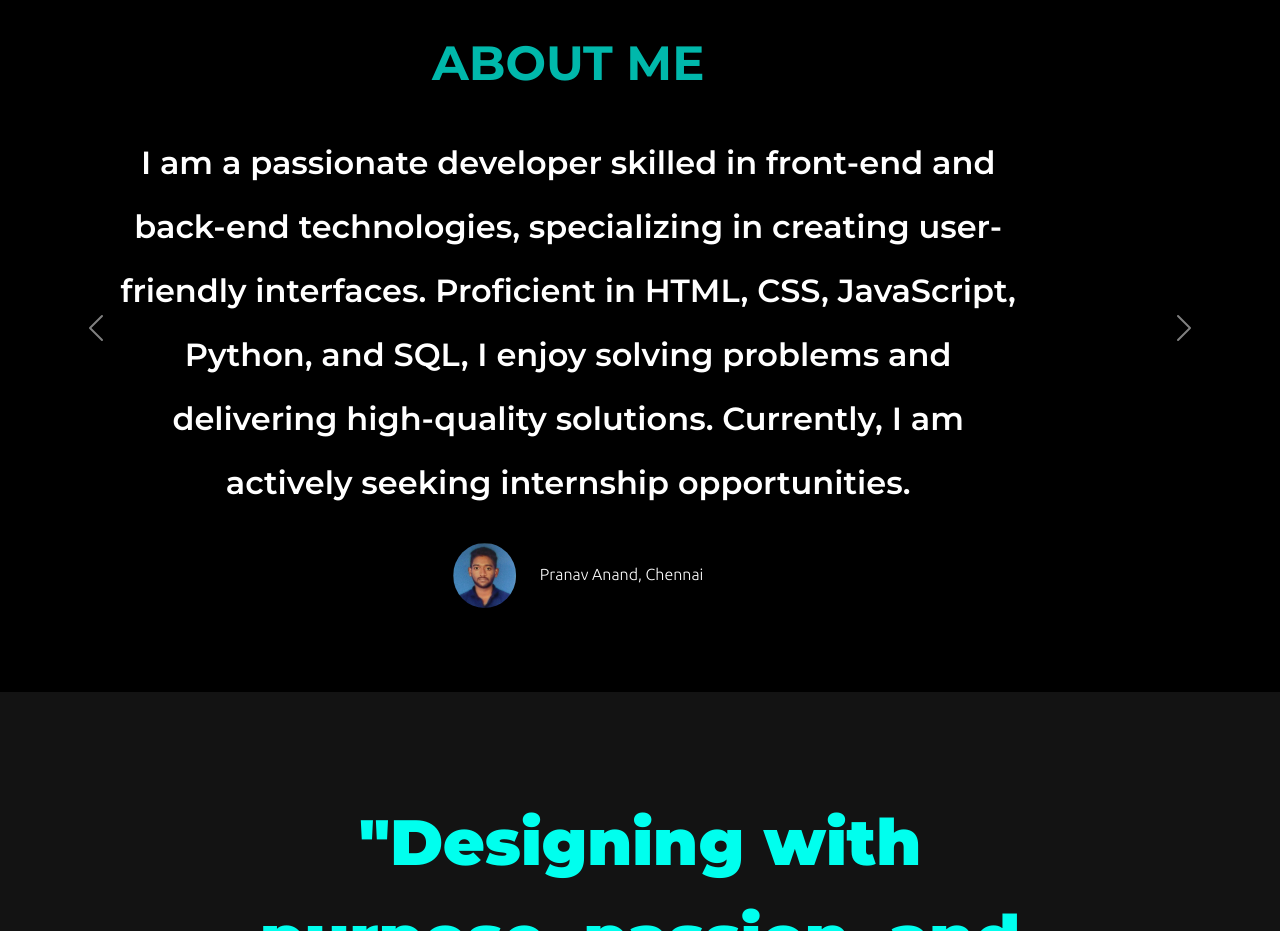
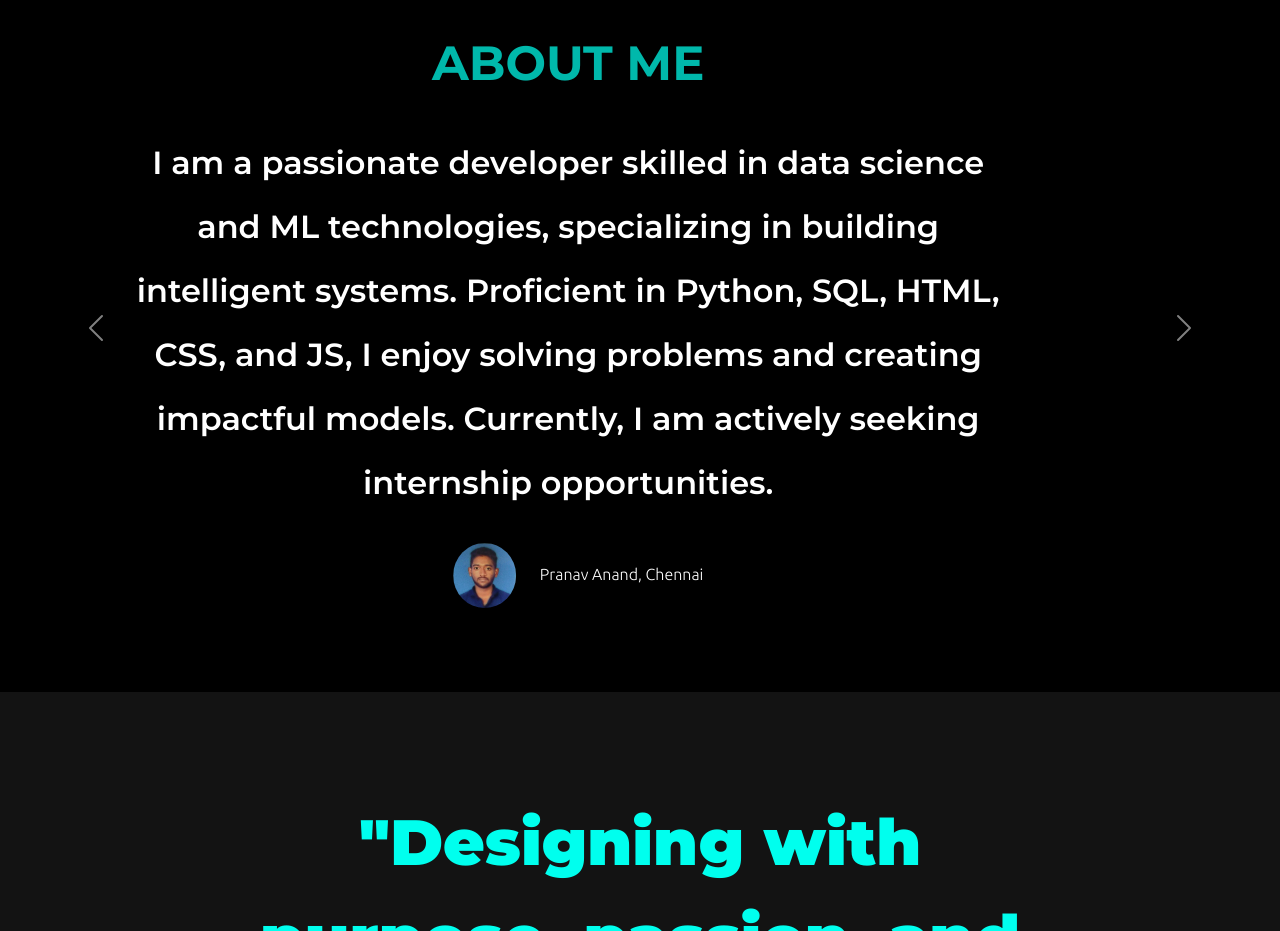
Before and after one commit to pranavoffi/portfolio_updated, a plain HTML site: page index.html in a window 1280 px wide. Shown: the part 2320-3251 px from the top of the page. Drawn offline with nearby package versions, Linux system fonts and the light colour scheme.

Commit message:
Update index.html
About me

```diff
--- a/index.html
+++ b/index.html
@@ -128,7 +128,7 @@
 
         <div class="carousel-item active">
           <h1 class="carousel-head"><span class="sur-name1">ABOUT ME</span></h1><br>
-          <h3>I am a passionate developer skilled in front-end and back-end technologies, specializing in creating user-friendly interfaces. Proficient in HTML, CSS, JavaScript, Python, and SQL, I enjoy solving problems and delivering high-quality solutions. Currently, I am actively seeking internship opportunities.</h3>
+          <h3>I am a passionate developer skilled in data science and ML technologies, specializing in building intelligent systems. Proficient in Python, SQL, HTML, CSS, and JS, I enjoy solving problems and creating impactful models. Currently, I am actively seeking internship opportunities.</h3>
              <img class="testimonial-image" src="images/profile.jpeg" class="d-block w-100" alt="Pranav's pic">
           <em>Pranav Anand, Chennai</em>
 
```
